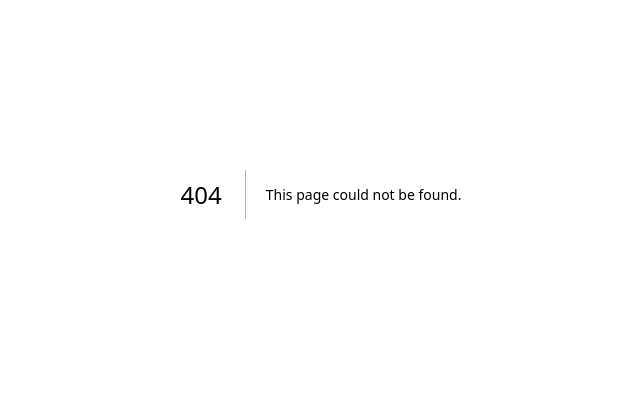
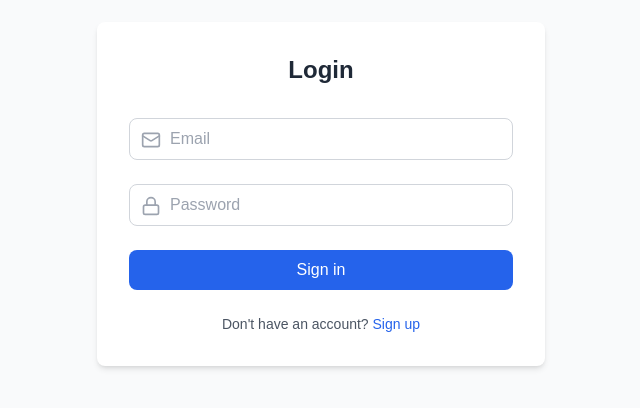
Before and after one commit to luftsocial-app/frontend-app, a Next.js app: page /add-member in a window 1280 px wide. Before the commit this address had no page. Shown: the part 206-614 px from the top of the page, without its empty margins (319-959 px from the left). Built offline with nearby package versions, Linux system fonts and the light colour scheme; no server answers.

Commit message:
integrate clerk auth

```diff
--- a/next.config.ts
+++ b/next.config.ts
@@ -5,7 +5,10 @@ const nextConfig: NextConfig = {
     remotePatterns:[{
       hostname: 'res.cloudinary.com'
     }]
-  }
+  },
+  env: {
+    CLERK_SECRET_KEY: process.env.CLERK_SECRET_KEY,
+  },
   /* config options here */
 };
 
--- a/package.json
+++ b/package.json
@@ -9,6 +9,8 @@
     "lint": "next lint"
   },
   "dependencies": {
+    "@clerk/backend": "^1.24.2",
+    "@clerk/nextjs": "^6.12.0",
     "cors": "^2.8.5",
     "lucide-react": "^0.475.0",
     "next": "15.1.7",
@@ -27,5 +29,6 @@
     "postcss": "^8",
     "tailwindcss": "^3.4.1",
     "typescript": "^5"
-  }
+  },
+  "packageManager": "yarn@1.22.22+sha1.ac34549e6aa8e7ead463a7407e1c7390f61a6610"
 }
--- /dev/null
+++ b/src/app/add-member/page.tsx
@@ -0,0 +1,96 @@
+'use client'
+import React, { useState } from 'react';
+import {  useOrganization } from "@clerk/nextjs"
+import { Mail, Lock } from 'lucide-react';
+const AddMember = () => {
+    const { organization,isLoaded } = useOrganization();
+    const [email, setEmail] = useState('');
+    const [password, setPassword] = useState('');
+    const [role, setRole] = useState('');
+    console.log(organization,"organizationcoming")
+ async function submit (e:React.FormEvent){
+        e.preventDefault()
+
+        try {
+         if(organization){
+          const response = await fetch("/api/createUser", {
+            method: "POST",
+            headers: {
+                "Content-Type": "application/json",
+            },
+            body: JSON.stringify({
+                email: email,
+                password: password,
+                role: 'member',
+                orgId:organization?.id
+
+              }),
+        });
+
+        const data = await response.json();
+        console.log(data,"datadatadata")
+         }
+        } catch (error) {
+            console.log(error,"error while login")
+        }
+    }
+    if(!isLoaded){
+        return null
+    }
+  return (
+    <div className="min-h-screen flex items-center justify-center bg-gray-50">
+    <div className="bg-white p-8 rounded-lg shadow-md w-full max-w-md">
+      <h2 className="text-2xl font-bold text-center text-gray-800 mb-8">
+        Login
+      </h2>
+
+      <form onSubmit={submit} className="space-y-6">
+        <div>
+          <div className="relative">
+            <Mail className="absolute left-3 top-3 h-5 w-5 text-gray-400" />
+            <input
+              type="email"
+              placeholder="Email"
+              onChange={(e)=>setEmail(e.target.value)}
+              className="w-full pl-10 pr-4 py-2 border border-gray-300 rounded-lg focus:outline-none focus:ring-2 focus:ring-blue-500 focus:border-transparent"
+              required
+            />
+          </div>
+        </div>
+
+        <div>
+          <div className="relative">
+            <Lock className="absolute left-3 top-3 h-5 w-5 text-gray-400" />
+            <input
+              type="password"
+              onChange={(e)=>setPassword(e.target.value)}
+              placeholder="Password"
+              className="w-full pl-10 pr-4 py-2 border border-gray-300 rounded-lg focus:outline-none focus:ring-2 focus:ring-blue-500 focus:border-transparent"
+              required
+            />
+          </div>
+        </div>
+
+        <button
+          type="submit"
+          className="w-full bg-blue-600 text-white py-2 rounded-lg hover:bg-blue-700 focus:outline-none focus:ring-2 focus:ring-blue-500 focus:ring-offset-2 transition-colors duration-200"
+        >
+          Sign in
+        </button>
+
+        <div className="text-center text-sm text-gray-600">
+          Don&apos;t have an account?{' '}
+          <a
+            href="/signup"
+            className="font-medium text-blue-600 hover:text-blue-800"
+          >
+            Sign up
+          </a>
+        </div>
+      </form>
+    </div>
+  </div>
+  )
+}
+
+export default AddMember
--- /dev/null
+++ b/src/app/api/createUser/route.ts
@@ -0,0 +1,36 @@
+import { NextResponse } from "next/server";
+import { createClerkClient } from "@clerk/backend";
+
+const clerkClient = createClerkClient({
+    secretKey: process.env.CLERK_SECRET_KEY!,
+});
+
+// Ensure only POST requests are allowed
+export async function POST(req: Request) {
+    try {
+
+        const {email, passowrd, role, orgId}=req.body
+        const result= await clerkClient?.users.createUser({
+            firstName: 'Test',
+            lastName: 'User',
+            emailAddress: ['usernew@gmail.com'],
+            password: "newlpassword@3",
+            publicMetadata:{role:role}
+        })
+        console.log("resultcomingg:::", result)
+            if(result){
+                const addMemberToOrganization=await clerkClient.organizations.createOrganizationMembership({
+                    organizationId:orgId,
+                    userId:result.id,
+                    role
+                })
+                console.log("addMemberToOrganizationaddMemberToOrganization",addMemberToOrganization)
+            }
+
+        console.log(result,"resultresultresult")
+        return NextResponse.json({ success: true, user: result }, { status: 200 });
+    } catch (error) {
+        console.error("Error creating user:", error.errors);
+        return NextResponse.json({ error: "Failed to create user" }, { status: 500 });
+    }
+}
--- a/src/app/layout.tsx
+++ b/src/app/layout.tsx
@@ -1,6 +1,10 @@
 import type { Metadata } from "next";
 import { Geist, Geist_Mono, Plus_Jakarta_Sans } from "next/font/google";
 import "./globals.css";
+import {
+  ClerkProvider,
+
+} from '@clerk/nextjs'
 
 const geistSans = Geist({
   variable: "--font-geist-sans",
@@ -30,6 +34,7 @@ export default function RootLayout({
   children: React.ReactNode;
 }>) {
   return (
+      <ClerkProvider>
     <html lang="en">
       <body
         className={`${geistSans.variable} ${geistMono.variable} ${plusJakartaSans.variable} antialiased`}
@@ -37,5 +42,6 @@ export default function RootLayout({
         {children}
       </body>
     </html>
+      </ClerkProvider>
   );
 }
--- /dev/null
+++ b/src/app/organization/page.tsx
@@ -0,0 +1,13 @@
+'use client'
+import { CreateOrganization } from '@clerk/nextjs'
+import React from 'react'
+
+const OrganizationPage = () => {
+  return (
+<>
+<CreateOrganization skipInvitationScreen={true} afterCreateOrganizationUrl="/add-member" />
+</>
+  )
+}
+
+export default OrganizationPage
--- /dev/null
+++ b/src/app/signin/page.tsx
@@ -0,0 +1,48 @@
+'use client'
+import React,  from 'react';
+
+import Link from 'next/link';
+import { useSignIn } from '@clerk/nextjs';
+// import { useRouter } from 'next/navigation';
+const Page = () => {
+
+    const {isLoaded} =useSignIn()
+    // const router= useRouter()
+
+
+    async function submit (e:React.FormEvent){
+        e.preventDefault()
+
+        try {
+            const response = await fetch("/api/createUser", {
+                method: "POST",
+                headers: {
+                    "Content-Type": "application/json",
+                },
+                body: JSON.stringify({
+                    firstName: "Test",
+                    lastName: "User",
+                    email: "testclerk123@gmail.com",
+                    password: "password",
+                    role: "admin",
+                }),
+            });
+
+            const data = await response.json();
+            console.log(data,"datadatadata")
+            // if(result.status=="complete"){
+            //     setActive({session:result?.createdSessionId})
+
+            //     // push user to dedicated routes
+            //     // router.push('/')
+            // }
+        } catch (error) {
+            console.log(error,"error while login")
+        }
+    }
+    return (
+      <>test</>
+    );
+};
+
+export default Page;
--- /dev/null
+++ b/src/app/signup/page.tsx
@@ -0,0 +1,14 @@
+
+'use client'
+import Signup from '@/components/Common/Signup'
+import React from 'react'
+
+const page = () => {
+
+
+    return <div className='flex justify-center w-full '>
+        <Signup/>
+    </div>
+}
+
+export default page
--- /dev/null
+++ b/src/components/Common/Signup.tsx
@@ -0,0 +1,11 @@
+import React from 'react'
+import { SignUp, useUser } from '@clerk/nextjs'
+const Signup = () => {
+    const { user } = useUser()
+    if (!user) {
+        return <SignUp />
+      }
+      return <div>Welcome!</div>
+}
+
+export default Signup
--- /dev/null
+++ b/src/middleware.ts
@@ -0,0 +1,12 @@
+import { clerkMiddleware } from "@clerk/nextjs/server";
+
+export default clerkMiddleware();
+
+export const config = {
+  matcher: [
+    // Skip Next.js internals and all static files, unless found in search params
+    '/((?!_next|[^?]*\\.(?:html?|css|js(?!on)|jpe?g|webp|png|gif|svg|ttf|woff2?|ico|csv|docx?|xlsx?|zip|webmanifest)).*)',
+    // Always run for API routes
+    '/(api|trpc)(.*)',
+  ],
+};
```
Also changed, not shown: 1 other file (tests, documents, lock files or other folders).
